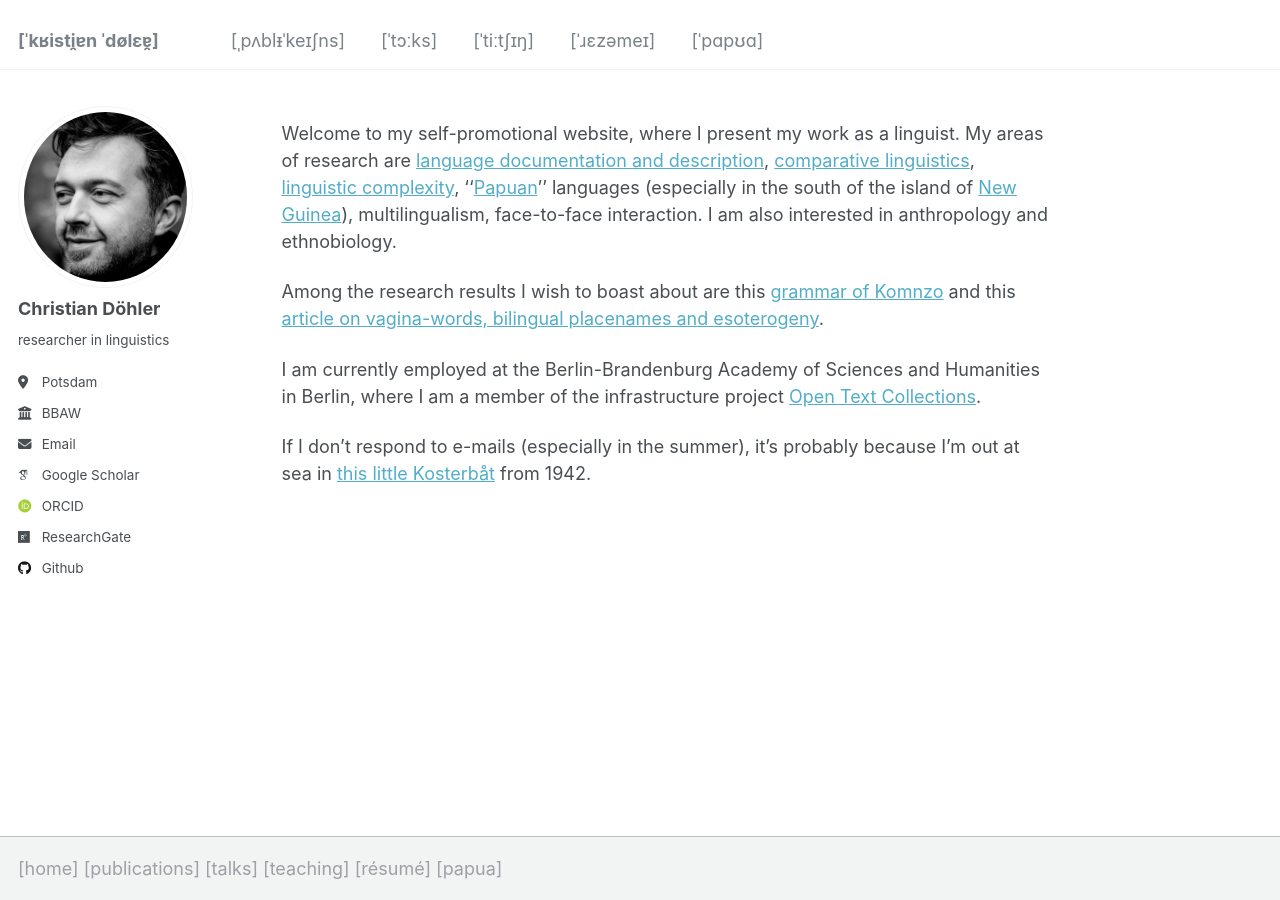
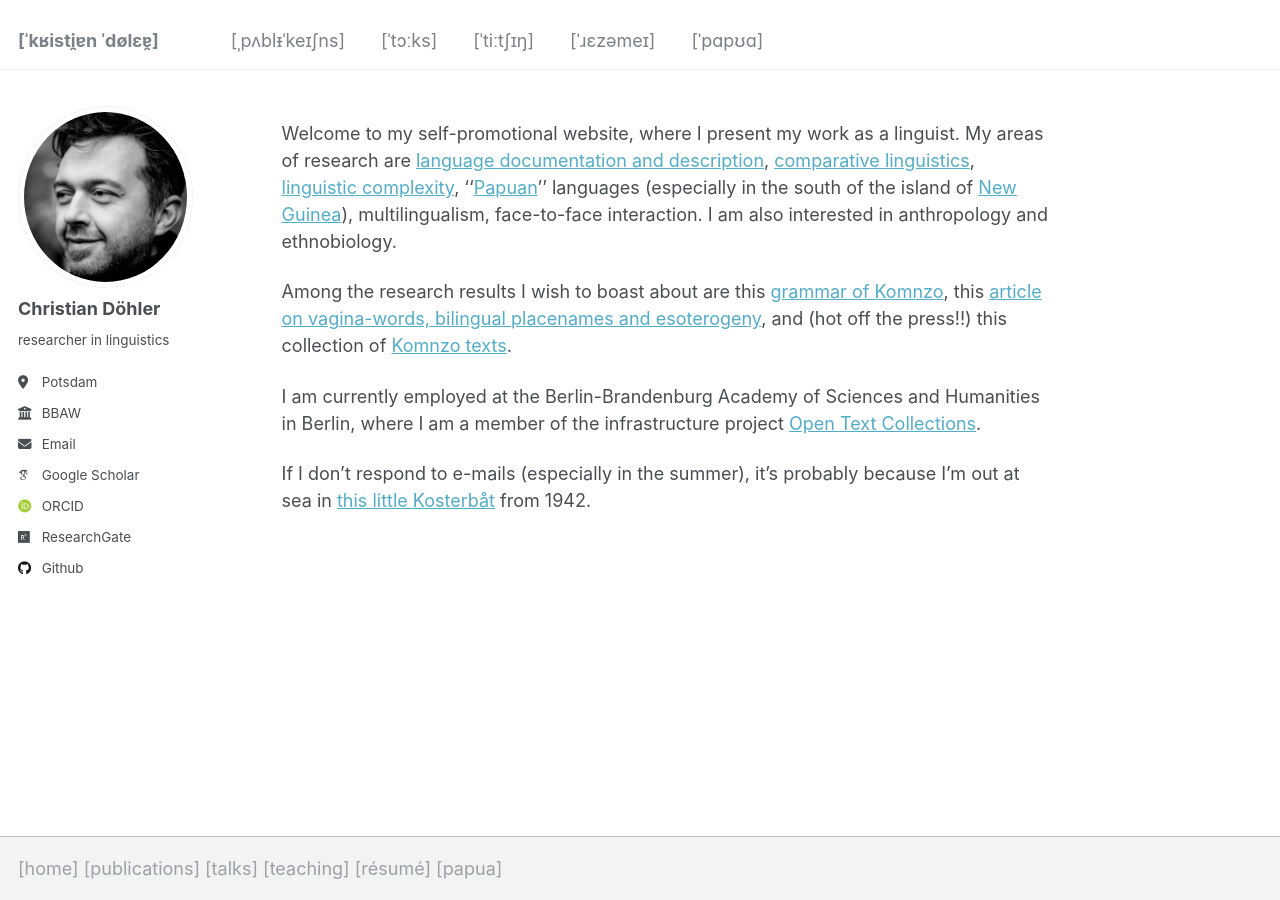
Before and after one commit to chrdoe/chrdoe.github.io, a Jekyll site: the page built from _pages/about.md, in a window 1280 px wide. Built offline with Jekyll 4.4.1, drawn with Linux system fonts in a browser that asks for light colours; some web fonts are replaced.

Commit message:
Update about.md

```diff
--- a/_pages/about.md
+++ b/_pages/about.md
@@ -9,7 +9,7 @@ redirect_from:
 
 Welcome to my self-promotional website, where I present my work as a linguist. My areas of research are [language documentation and description](https://ifl.phil-fak.uni-koeln.de/sites/linguistik/Personen/ASW/Himmelmann/Publikationen/2006-2010/Language_documentation_What_is_it_and_what_is_it_good_for_2006a.pdf), [comparative linguistics](https://hiphilangsci.net/2018/09/05/typology/), [linguistic complexity](https://doi.org/10.1075/slcs.71), ''[Papuan](https://halmahera.hypotheses.org/747)'' languages (especially in the south of the island of [New Guinea](https://maps.app.goo.gl/r8p2hNKBiLcF46of6)), multilingualism, face-to-face interaction. I am also interested in anthropology and ethnobiology.
 
-Among the research results I wish to boast about are this [grammar of Komnzo](https://langsci-press.org/catalog/book/212) and this [article on vagina-words, bilingual placenames and esoterogeny](https://doi.org/10.1177/13670069211023158).
+Among the research results I wish to boast about are this [grammar of Komnzo](https://langsci-press.org/catalog/book/212), this [article on vagina-words, bilingual placenames and esoterogeny](https://doi.org/10.1177/13670069211023158), and (hot off the press!!) this collection of [Komnzo texts](https://langsci-press.org/catalog/book/480).
 
 I am currently employed at the Berlin-Brandenburg Academy of Sciences and Humanities in Berlin, where I am a member of the infrastructure project [Open Text Collections](https://opentextcollections.github.io/).
 
```
